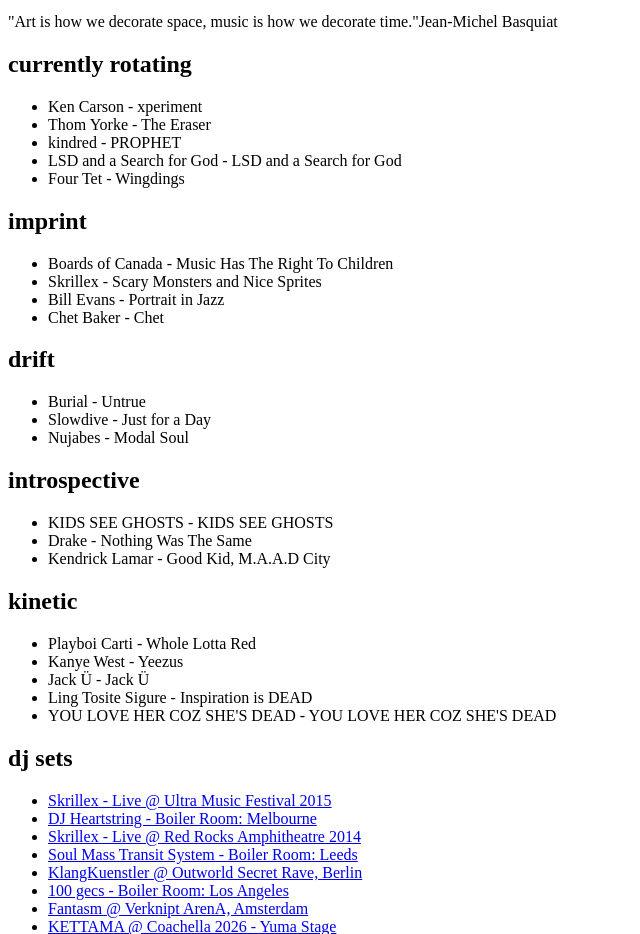
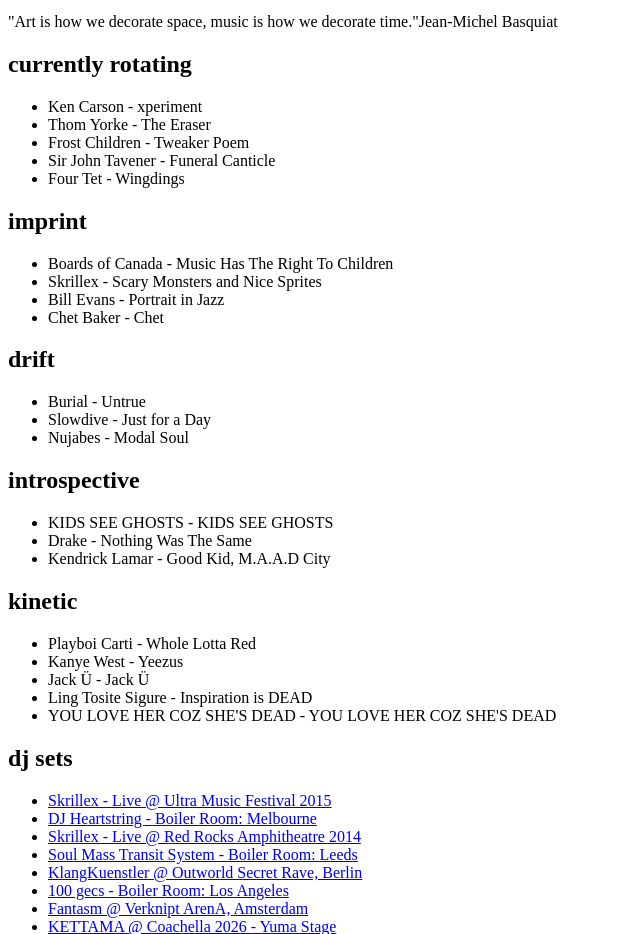
Before and after one commit to ashwinthampi/ashwinthampi.github.io, a React (Vite) app: page /music in a window 1280 px wide. Shown: the part 900-1834 px from the top of the page, without its empty margins (0-640 px from the left). Built offline with nearby package versions, Linux system fonts and the light colour scheme; the HTML template or start-up script is replaced by a standard one.

Commit message:
Edited and updated music section

```diff
--- a/src/components/MusicPage.tsx
+++ b/src/components/MusicPage.tsx
@@ -12,8 +12,8 @@
     items: [
       'Ken Carson - xperiment',
       'Thom Yorke - The Eraser',
-      'kindred - PROPHET',
-      'LSD and a Search for God - LSD and a Search for God',
+      'Frost Children - Tweaker Poem',
+      'Sir John Tavener - Funeral Canticle',
       'Four Tet - Wingdings',
     ],
   },
```
